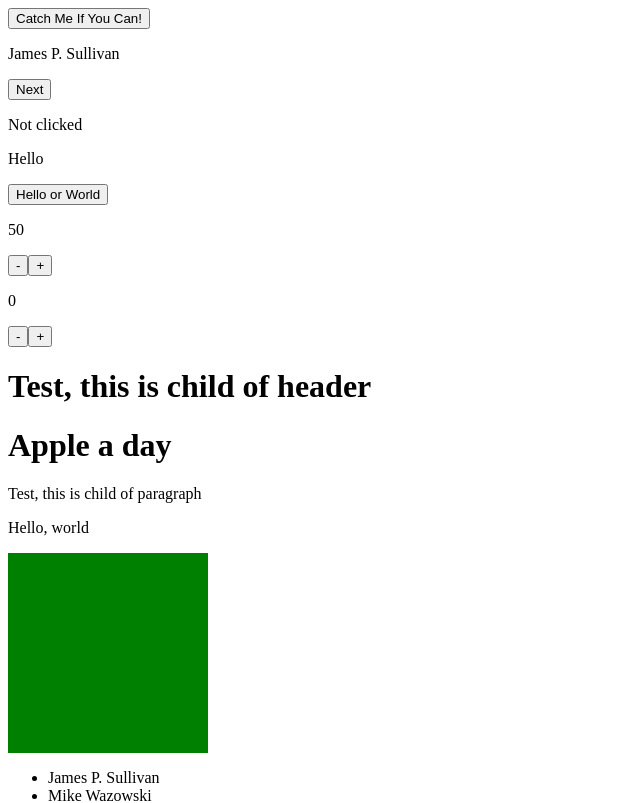
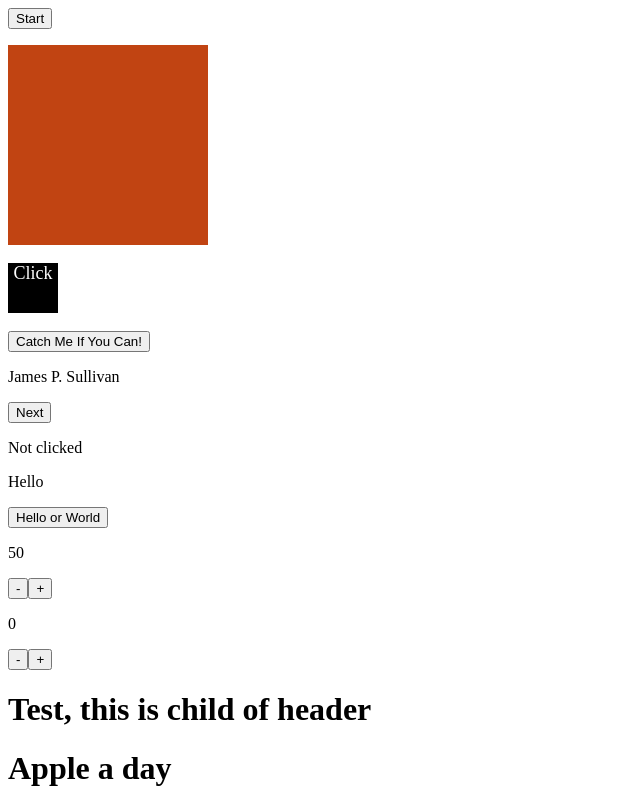
Before and after one commit to tomHall321/react-training, a React (Create React App) app: page / in a window 1280 px wide. Shown: the top 803 px of the page, without its empty margins (0-640 px from the left). Built offline with nearby package versions, Linux system fonts and the light colour scheme.

Commit message:
tricky state challenges

```diff
--- /dev/null
+++ b/src/components/Colours.js
@@ -0,0 +1,38 @@
+import { Component } from "react";
+
+class Colours extends Component {
+
+	constructor(props) {
+		super(props);
+		this.state = {
+			index: 0,
+		}
+
+		this.handleClick = this.handleClick.bind(this);
+	}
+
+	handleClick() {
+		if(this.state.index < this.props.colours.length-1) {
+			this.setState({index: this.state.index + 1})
+		} else {
+			this.setState({index: 0});
+		}
+	}
+
+	render() {
+		return (
+			<div onClick={this.handleClick} style={
+				{
+					height: '200px',
+					width: '200px',
+					backgroundColor: this.props.colours[this.state.index],
+				}
+			}
+			>
+
+			</div>
+		);
+	}
+}
+
+export default Colours;
--- /dev/null
+++ b/src/components/Die.js
@@ -0,0 +1,32 @@
+import { Component } from "react";
+
+class Die extends Component {
+
+	constructor(props) {
+		super(props);
+		this.state = {
+			die: null,
+		}
+
+		this.handleClick = this.handleClick.bind(this);
+	}
+
+	handleClick() {
+		const die = Math.ceil(Math.random() * 6);
+
+		this.setState({die: die});
+	}
+
+	render() {
+		return (
+			<p
+				onClick={this.handleClick}
+				style={{height: '50px', width: '50px', backgroundColor: 'black', color: 'white', textAlign: 'center', fontSize: '18px'}}
+			>
+				{this.state.die ? this.state.die : 'Click'}
+			</p>
+		);
+	}
+}
+
+export default Die;
--- /dev/null
+++ b/src/components/LameGame.js
@@ -0,0 +1,56 @@
+import React, { Component } from 'react';
+
+class LameGame extends Component {
+
+	constructor(props) {
+		super(props);
+		this.state = {
+			startTime: 0,
+			nowTime: 0,
+		}
+
+		this.handleStart = this.handleStart.bind(this);
+		this.handleNow = this.handleNow.bind(this);
+	}
+
+	handleStart() {
+		this.setState(
+			{
+			    startTime: Date.now(),
+			}
+		);
+	}
+
+	handleNow() {
+        this.setState(
+            {
+                nowTime: Date.now(),
+            }
+        );
+
+	}
+
+	render() {
+		let {aim} = this.props;
+        let {startTime} = this.state;
+        let {nowTime} = this.state;
+
+		return (
+			<div>
+				{!startTime ? (<button onClick={this.handleStart}>Start</button>) : null}
+
+                {startTime && !nowTime ? (<button onClick={this.handleNow}>Now</button>) : null}
+
+            <p>
+                {startTime && !nowTime ? 'Target is ' + aim + ' seconds.' : null}
+            </p>
+				{nowTime ? (<p>Result: {(aim - ((nowTime - startTime) / 1000)).toFixed(1)} seconds off</p>) : null}
+                {/* Date.now is milliseconds, so above is 10 - (1606306129709 -  1606306114545)  which is 15164 / 1000 = 15.164  */}
+                {/* Aim minus the difference between the time start was clicked and the time now was clicked */}
+
+			</div>
+		);
+	}
+}
+
+export default LameGame;
--- a/src/components/Stuff.js
+++ b/src/components/Stuff.js
@@ -10,9 +10,22 @@ import Counter from "./Counter"
 import StepCounter from "./StepCounter"
 import CatchMeIfYouCan from "./CatchMeIfYouCan"
 import RollCall from "./RollCall"
+import Colours from "./Colours"
+import Die from "./Die"
+import LameGame from "./LameGame"
+
 
 const Stuff = ({ square }) => (
     <>
+        <LameGame aim={ 10 }/>
+        <Colours colours={ [
+            "#C14412",
+            "#EBB31A",
+            "#8F5318",
+            "#009EAD",
+            "#395967",
+        ]}></Colours>
+        <Die sides={ 6 }></Die>
         <CatchMeIfYouCan jump={ 100 }></CatchMeIfYouCan>
         <RollCall names={ ["James P. Sullivan", "Mike Wazowski", "Boo", "Randall Boggs", "Roz", "Fungus"] }/>
         <Clicked/>
```
Also changed, not shown: 1 other file (tests, documents, lock files or other folders).
